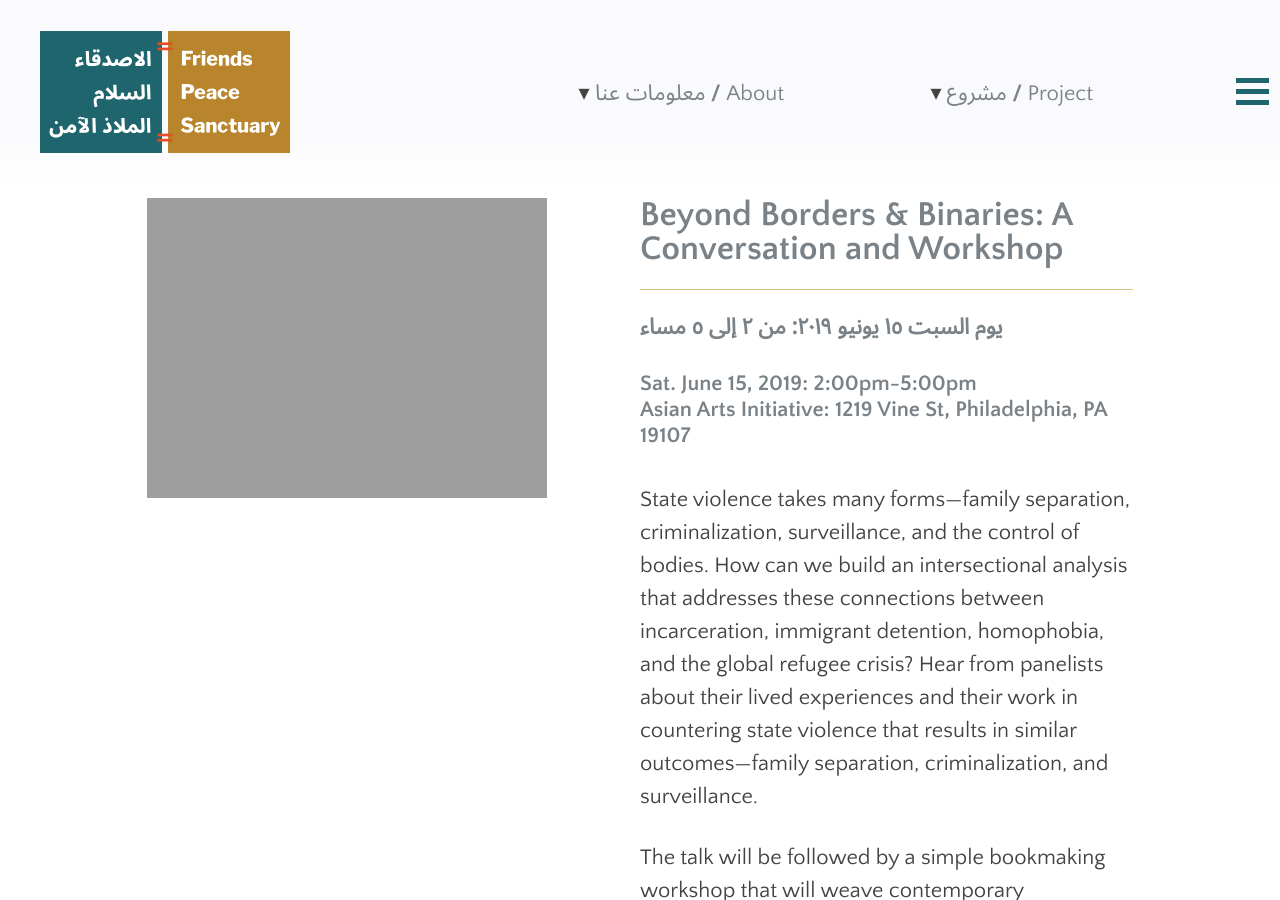
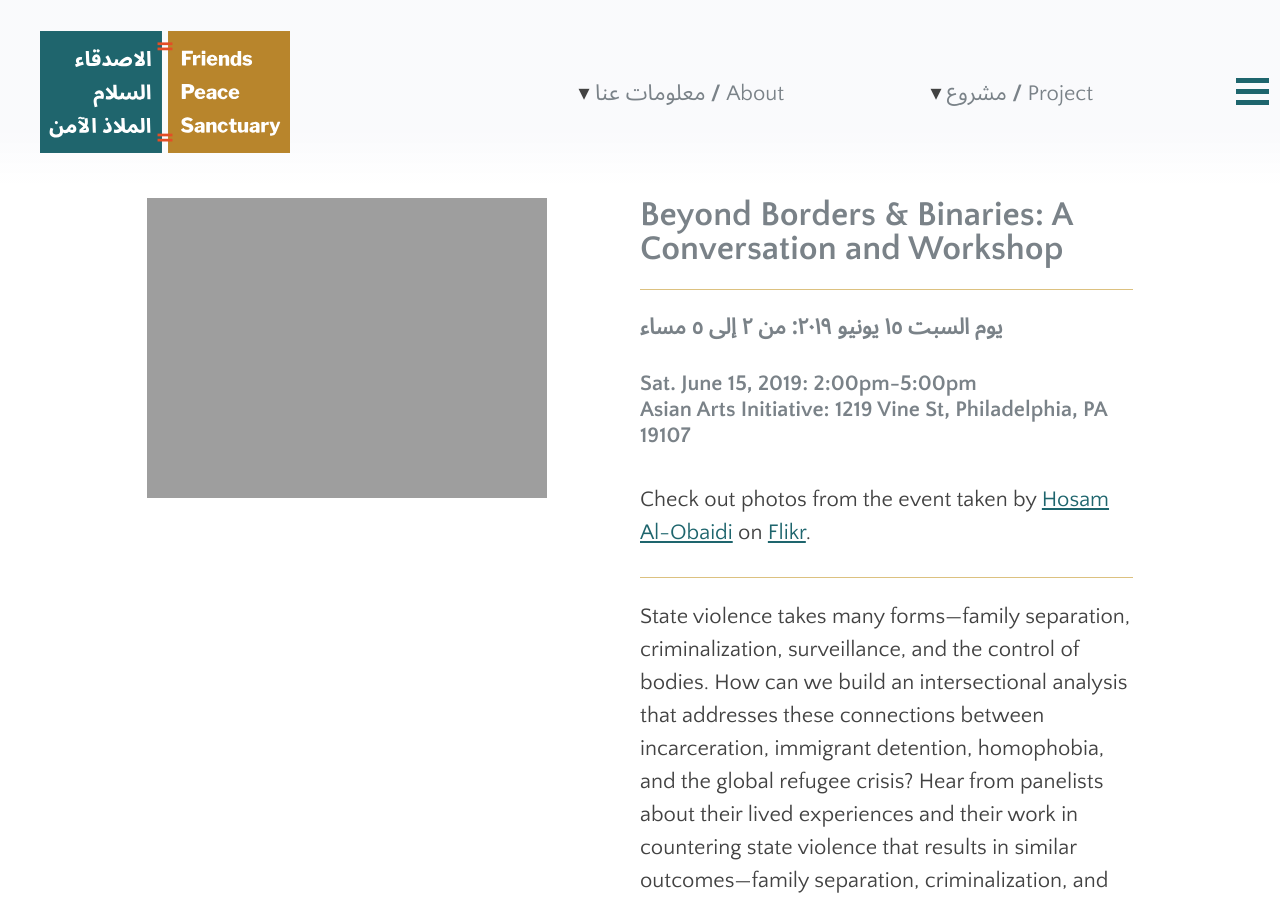
Before and after one commit to swat-ds/fps.swarthmore.edu, a Jekyll site: the page built from _posts/2019-05-27-beyond-borders-binaries-a-conversation-and-workshop.md, in a window 1280 px wide and 900 px high. Built offline with Jekyll 4.4.1, drawn with Linux system fonts in a browser that asks for light colours.

Commit message:
Update 2019-05-27-beyond-borders-binaries-a-conversation-and-workshop.md

```diff
--- a/_posts/2019-05-27-beyond-borders-binaries-a-conversation-and-workshop.md
+++ b/_posts/2019-05-27-beyond-borders-binaries-a-conversation-and-workshop.md
@@ -15,6 +15,10 @@ gallery:
   - beyond borders image.jpg
 event_fb_url: 'https://www.facebook.com/events/455654898524386/'
 ---
+Check out photos from the event taken by [Hosam Al-Obaidi](https://www.facebook.com/Say-Cheese-106758220748744/) on [Flikr](https://www.flickr.com/gp/154354320@N05/yT6466).
+
+<hr/>
+
 State violence takes many forms—family separation, criminalization, surveillance, and the control of bodies. How can we build an intersectional analysis that addresses these connections between incarceration, immigrant detention, homophobia, and the global refugee crisis? Hear from panelists about their lived experiences and their work in countering state violence that results in similar outcomes—family separation, criminalization, and surveillance.
 
 
```
